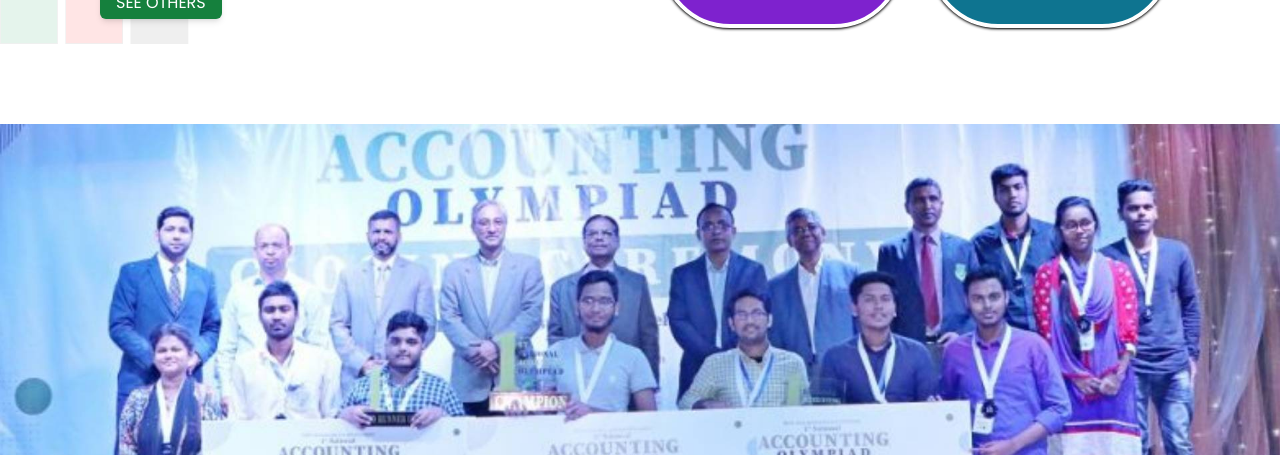
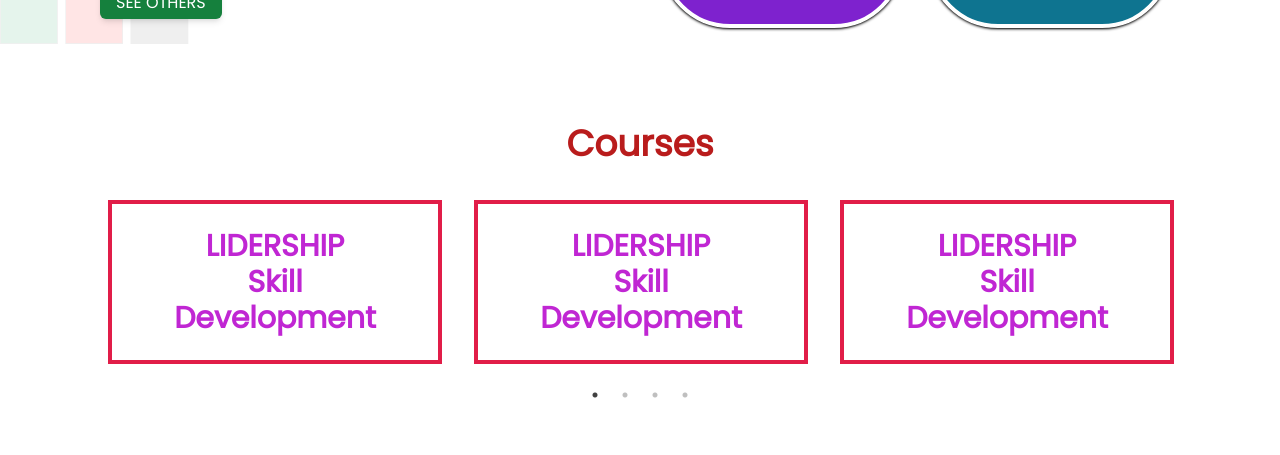
Before and after one commit to ls-kit/careerfrontend, a React (Create React App) app in the folder client/: page / in a window 1280 px wide. Shown: the part 1540-1995 px from the top of the page. Built offline with nearby package versions, Linux system fonts and the light colour scheme.

Commit message:
course slider update

```diff
--- /dev/null
+++ b/client/src/components/Home/CourseSlider.js
@@ -0,0 +1,36 @@
+import React from 'react';
+import Slider from "react-slick";
+import CourseBox from '../shared/CourseBox'
+
+const CourseSlider = () => {
+    const settings = {
+        dots: true,
+        infinite: true,
+        speed: 500,
+        slidesToShow: 3,
+        slidesToScroll: 1,
+    };
+    return (
+        <div className="my-20 container mx-auto px-3">
+            <div>
+                <h1 class="text-4xl font-bold flex-auto my-5 text-red-700 text-center  ">Courses</h1>
+            </div>
+            <Slider {...settings}>
+            <div>
+                <CourseBox />
+            </div>
+            <div>
+                <CourseBox />
+            </div>
+            <div>
+                <CourseBox />
+            </div>
+            <div>
+                <CourseBox />
+            </div>
+            </Slider>
+        </div>
+    );
+    }
+
+export default CourseSlider;
--- /dev/null
+++ b/client/src/components/shared/CourseBox.js
@@ -0,0 +1,17 @@
+import React from 'react';
+
+const CourseBox = () => {
+    return (
+        <div>
+            <div className="border-4 border-rose-600 text-center p-6 m-4">
+                <h2 className="font-bold text-3xl text-fuchsia-600">
+                    LIDERSHIP <br></br>
+                    Skill <br></br>
+                    Development
+                </h2>
+            </div>
+        </div>
+    );
+};
+
+export default CourseBox;
--- a/client/src/pages/Home.js
+++ b/client/src/pages/Home.js
@@ -3,9 +3,11 @@ import Aboutsection from '../components/Home/Aboutsection';
 import Banner from '../components/Home/Banner';
 import OurAdvisor from '../components/Home/OurAdvisor';
 import SimpleSlider from '../components/Home/Slider';
+import CourseSlider from '../components/Home/CourseSlider';
 import Footer from '../components/shared/Footer';
 import Header from '../components/shared/Header';
 import TopHeader from '../components/shared/TopHeader';
+import CourseBox from '../components/shared/CourseBox';
 
 const Home = () => {
     return (
@@ -17,9 +19,12 @@ const Home = () => {
              {/* <CountDown /> */}
             {/* <CountUp />  */}
            <Aboutsection/>
+            <CourseSlider />
             <SimpleSlider />
             <OurAdvisor/>
             <Footer />
+
+            <CourseBox />
         </div>
     );
 };
```
